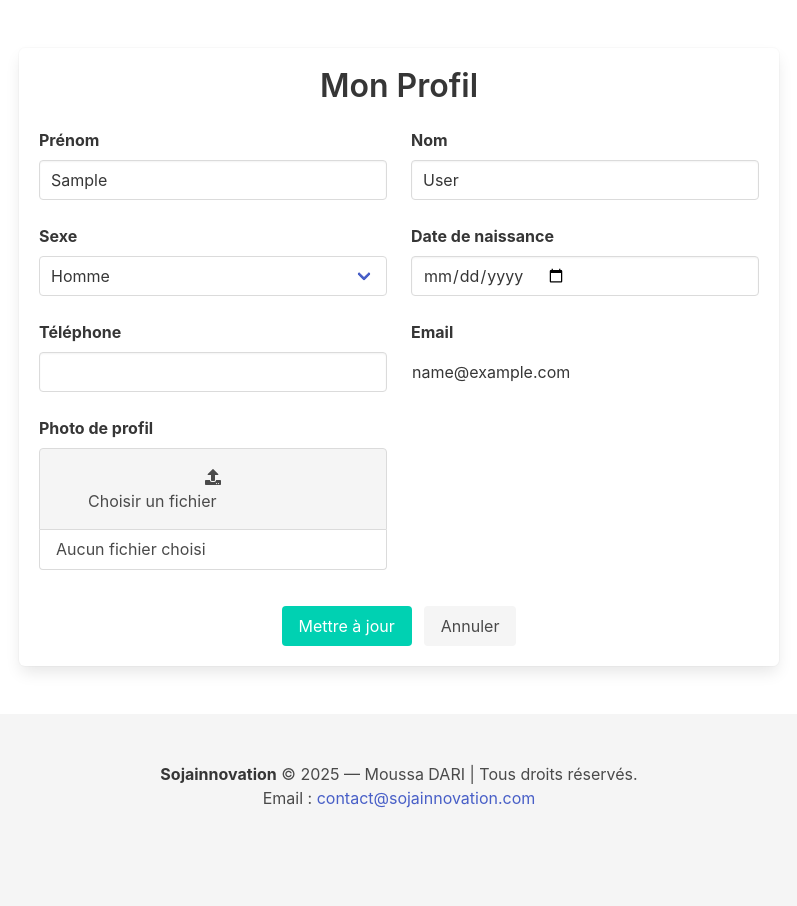
After one commit to VEGLOgabin/moussa-company-website, a Django app: page /profile/ in a window 1280 px wide. The commit adds this page. Shown: the whole page, without its empty margins (241-1038 px from the left). Run offline with Django 4.2, Linux system fonts and the light colour scheme; the visitor is signed in with stand-in values (Sample User, id 1).

Commit message:
Moussa Web  App

```diff
--- /dev/null
+++ b/products/templates/products/profile.html
@@ -0,0 +1,132 @@
+{% extends 'base.html' %}
+
+{% block title %}Mon Profil | Sojainnovation{% endblock %}
+
+
+{% block style %}
+<style>
+
+
+</style>
+{% endblock %}
+
+
+
+{% block content %}
+<section class="section">
+  <div class="container">
+    <div class="columns is-centered">
+      <div class="column is-8">
+        <div class="box">
+          <h1 class="title has-text-centered">Mon Profil</h1>
+
+          {% if messages %}
+            {% for message in messages %}
+              <div class="notification is-info is-light">
+                {{ message }}
+              </div>
+            {% endfor %}
+          {% endif %}
+
+          <form method="POST" enctype="multipart/form-data">
+            {% csrf_token %}
+
+            <div class="columns is-multiline">
+              <div class="column is-6">
+                <div class="field">
+                  <label class="label">Prénom</label>
+                  <div class="control">
+                    <input class="input" type="text" name="first_name" value="{{ request.user.first_name }}" required>
+                  </div>
+                </div>
+              </div>
+
+              <div class="column is-6">
+                <div class="field">
+                  <label class="label">Nom</label>
+                  <div class="control">
+                    <input class="input" type="text" name="last_name" value="{{ request.user.last_name }}" required>
+                  </div>
+                </div>
+              </div>
+
+              <div class="column is-6">
+                <div class="field">
+                  <label class="label">Sexe</label>
+                  <div class="control">
+                    <div class="select is-fullwidth">
+                      <select name="sex">
+                        <option value="Homme" {% if request.user.sex == "Homme" %}selected{% endif %}>Homme</option>
+                        <option value="Femme" {% if request.user.sex == "Femme" %}selected{% endif %}>Femme</option>
+                      </select>
+                    </div>
+                  </div>
+                </div>
+              </div>
+
+              <div class="column is-6">
+                <div class="field">
+                  <label class="label">Date de naissance</label>
+                  <div class="control">
+                    <input class="input" type="date" name="birthdate" value="{{ request.user.birthdate|date:'Y-m-d' }}">
+                  </div>
+                </div>
+              </div>
+
+              <div class="column is-6">
+                <div class="field">
+                  <label class="label">Téléphone</label>
+                  <div class="control">
+                    <input class="input" type="tel" name="phone_number" value="{{ request.user.phone_number }}">
+                  </div>
+                </div>
+              </div>
+
+              <div class="column is-6">
+                <div class="field">
+                  <label class="label">Email</label>
+                  <input class="input is-static" type="email" value="{{ request.user.email }}" readonly>
+                </div>
+              </div>
+
+              <div class="column is-6">
+                <div class="field">
+                  <label class="label">Photo de profil</label>
+                  <div class="file has-name is-boxed is-fullwidth">
+                    <label class="file-label">
+                      <input class="file-input" type="file" name="photo">
+                      <span class="file-cta">
+                        <span class="icon"><i class="fas fa-upload"></i></span>
+                        <span class="file-label">Choisir un fichier</span>
+                      </span>
+                      <span class="file-name">
+                        {{ request.user.photo.name|default:"Aucun fichier choisi" }}
+                      </span>
+                    </label>
+                  </div>
+                  {% if request.user.photo %}
+                    <figure class="image is-128x128 mt-3">
+                      <img class="is-rounded" src="{{ request.user.photo.url }}">
+                    </figure>
+                  {% endif %}
+                </div>
+              </div>
+
+            </div>
+
+            <div class="field is-grouped is-grouped-centered mt-5">
+              <div class="control">
+                <button class="button is-primary" type="submit">Mettre à jour</button>
+              </div>
+              <div class="control">
+                <a href="{% url 'home' %}" class="button is-light">Annuler</a>
+              </div>
+            </div>
+
+          </form>
+        </div>
+      </div>
+    </div>
+  </div>
+</section>
+{% endblock %}
--- a/products/urls.py
+++ b/products/urls.py
@@ -11,6 +11,9 @@ urlpatterns = [
     path('testimonials/',views.testimonials,name="testimonials"),
     path('contact/',views.contact,name="contact"),
     path('partners/',views.partners,name="partners"),
+    path('login/',views.login_view,name="login"),
+    path('register/',views.register,name="register"),
+    path('profile/',views.profile,name="profile"),
 
 
     # #Admin actions
--- a/products/views.py
+++ b/products/views.py
@@ -145,72 +145,98 @@ def testimonials(request):
 def partners(request):
     return render(request, "products/partenaires.html", {"partners": Partner.objects.all()})
 
+
+
+
+
 # Contact
 def contact(request):
     return render(request, "products/contact.html")
 
+
+
+
+
+
+
 # Authentication
 
-# def register(request):
-#     if request.method == 'POST':
-#         email = request.POST.get('email')
-#         first_name = request.POST.get('first_name')
-#         last_name = request.POST.get('last_name')
-#         password = request.POST.get('password')
-#         phone_number = request.POST.get('phone_number')
-#         sex = request.POST.get('sex')
-#         birthdate = request.POST.get('birthdate')
-#         photo = request.FILES.get('photo')
-
-#         if User.objects.filter(email=email).exists():
-#             messages.error(request, "Email déjà utilisé")
-#             return redirect('register')
-
-#         user = User.objects.create_user(
-#             email=email,
-#             first_name=first_name,
-#             last_name=last_name,
-#             password=password,
-#             phone_number=phone_number,
-#             sex=sex,
-#             birthdate=birthdate,
-#             photo=photo
-#         )
-#         login(request, user)
-#         return redirect('home')
-#     return render(request, 'accounts/register.html')
-
-# def login_view(request):
-#     if request.method == 'POST':
-#         email = request.POST.get('email')
-#         password = request.POST.get('password')
-#         user = authenticate(request, email=email, password=password)
-#         if user is not None:
-#             login(request, user)
-#             return redirect('home')
-#         else:
-#             messages.error(request, 'Identifiants invalides')
-#             return redirect('login')
-#     return render(request, 'accounts/login.html')
-
-# def logout_view(request):
-#     logout(request)
-#     return redirect('home')
-
-# @login_required
-# def profile(request):
-#     if request.method == 'POST':
-#         request.user.first_name = request.POST.get('first_name')
-#         request.user.last_name = request.POST.get('last_name')
-#         request.user.phone_number = request.POST.get('phone_number')
-#         request.user.sex = request.POST.get('sex')
-#         request.user.birthdate = request.POST.get('birthdate')
-#         if request.FILES.get('photo'):
-#             request.user.photo = request.FILES.get('photo')
-#         request.user.save()
-#         messages.success(request, 'Profil mis à jour.')
-#         return redirect('profile')
-#     return render(request, 'accounts/profile.html')
+def register(request):
+    if request.method == 'POST':
+        email = request.POST.get('email')
+        first_name = request.POST.get('first_name')
+        last_name = request.POST.get('last_name')
+        password = request.POST.get('password')
+        phone_number = request.POST.get('phone_number')
+        sex = request.POST.get('sex')
+        birthdate = request.POST.get('birthdate')
+        photo = request.FILES.get('photo')
+
+        if User.objects.filter(email=email).exists():
+            messages.error(request, "Email déjà utilisé")
+            return redirect('register')
+
+        user = User.objects.create_user(
+            email=email,
+            first_name=first_name,
+            last_name=last_name,
+            password=password,
+            phone_number=phone_number,
+            sex=sex,
+            birthdate=birthdate,
+            photo=photo
+        )
+        login(request, user)
+        return redirect('home')
+    return render(request, 'products/register.html')
+
+
+
+
+
+def login_view(request):
+    if request.method == 'POST':
+        email = request.POST.get('email')
+        password = request.POST.get('password')
+        user = authenticate(request, email=email, password=password)
+        if user is not None:
+            login(request, user)
+            return redirect('home')
+        else:
+            messages.error(request, 'Identifiants invalides')
+            return redirect('login')
+    return render(request, 'products/login.html')
+
+
+
+
+
+
+def logout_view(request):
+    logout(request)
+    return redirect('home')
+
+
+
+
+
+@login_required
+def profile(request):
+    if request.method == 'POST':
+        request.user.first_name = request.POST.get('first_name')
+        request.user.last_name = request.POST.get('last_name')
+        request.user.phone_number = request.POST.get('phone_number')
+        request.user.sex = request.POST.get('sex')
+        request.user.birthdate = request.POST.get('birthdate')
+        if request.FILES.get('photo'):
+            request.user.photo = request.FILES.get('photo')
+        request.user.save()
+        messages.success(request, 'Profil mis à jour.')
+        return redirect('profile')
+    context = {
+        'user': request.user,  # optional, `request.user` is available by default
+    }
+    return render(request, 'products/profile.html', context)
 
 
 
```
Also changed, not shown: products/templates/products/home.html (+2 -12 lines), products/templates/products/login.html (added, +56 -0 lines), products/templates/products/register.html (added, +96 -0 lines).
